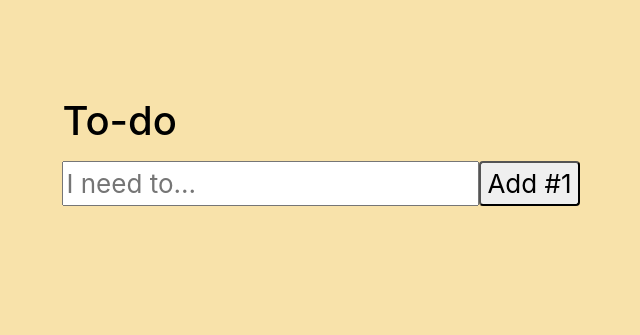
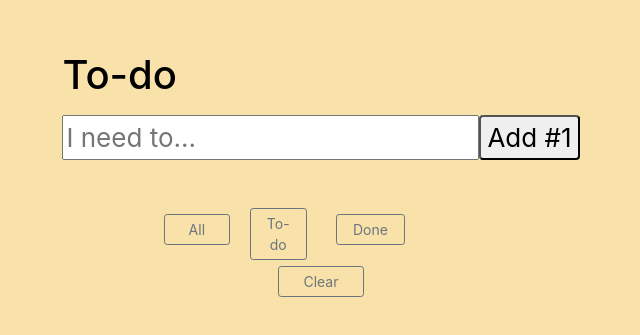
Before and after one commit to hayden-nesbit/to-do-list, a React (Create React App) app: page / in a window 1280 px wide. Shown: the part 225-560 px from the top of the page, without its empty margins (319-959 px from the left). Built offline with nearby package versions, Linux system fonts and the light colour scheme.

Commit message:
clear button working

```diff
--- a/src/ToDoApp.js
+++ b/src/ToDoApp.js
@@ -16,16 +16,17 @@ class ToDoApp extends React.Component {
         this.handleChange = this.handleChange.bind(this);
         this.handleSubmit = this.handleSubmit.bind(this);
         this.changedCheck = this.changedCheck.bind(this);
+        this.setView = this.setView.bind(this);
     }
 
     render() {
         // conditional rendering
         let tmpItems = this.state.items;
-        if(this.state.view === "inprogress"){
+        if (this.state.view === "inprogress") {
             tmpItems = this.state.inprogress;
         }
 
-        if(this.state.view === "done"){
+        if (this.state.view === "done") {
             tmpItems = this.state.done;
         }
         return (
@@ -43,9 +44,40 @@ class ToDoApp extends React.Component {
                         Add #{this.state.items.length + 1}
                     </button>
                 </form>
+                <div>
+                <Views onClick={this.setView}/>
+                <button onClick={this.clearList} className="btn btn-sm btn-outline-secondary px-4">Clear</button>
+                </div>
 
             </div>
         );
+    }
+
+    //connect a function to my buttons that
+        // looks at the id of the button clicked
+        //change the view based on button id
+            //if the id is done, set the view to "done"
+            //if the id is inprogess, set the view to "inprogress"
+            //if the id is all, set the view to "all"
+    //set state with new view on each click
+
+    setView(e) {
+        //console.log(e)
+        e.preventDefault();
+
+        if (e.target.id = "done") {
+            this.state.view = "done"
+        }
+        if (e.target.id = "inprogress") {
+            this.state.view = "inprogress"
+        }
+        if (e.target.id = "all") {
+            this.state.view = "all"
+        }
+
+        this.setState({
+            view: this.state.view
+        })
     }
 
     changedCheck(id, checked) {
@@ -54,13 +86,9 @@ class ToDoApp extends React.Component {
                 item.checked = checked
             }
             return item
-            //Here I have an array that changes the checked value of the clicked item to "checked"
-            //now I need to set the value of my "items" array to a filtered newItemsArr to only show non-checked items
-                //***essentially deleting the item from the view */
         })
 
         this.setState({
-            // I need to filter newItemsArr to filter out any items that have been clicked (i.e. item.checked is true)
             items: newItemsArr,
             done: newItemsArr.filter(item => (item.checked === true)),
             inprogress: newItemsArr.filter(item => (item.checked === false))
@@ -69,12 +97,9 @@ class ToDoApp extends React.Component {
 
     componentDidUpdate() {
         window.localStorage.setItem('items', JSON.stringify(this.state.items))
-        // window.localStorage.setItem('done', JSON.stringify(this.state.done))
-        // window.localStorage.setItem('all', JSON.stringify(this.state.all))
     }
 
 
-    //this still has problems
     componentDidMount() {
         if (window.localStorage.items) {
             let items = JSON.parse(window.localStorage.items)
@@ -107,28 +132,14 @@ class ToDoApp extends React.Component {
             items: newArr,
             text: '',
         });
-
-        // window.localStorage.setItem('items', JSON.stringify(newArr))
-        // window.localStorage.setItem('done', JSON.stringify([]))
-        // window.localStorage.setItem('all', JSON.stringify([]))
-
-
-
-        //Need to add new empty array (2??) to local storage
-            // 1. items array
-            // 2. done array
-            // 3. all array
-        //split items array on map when checked value is changed to "true"
-            //update LS
-        //delete that item out of "to-do" array
-        //add/push deleted item to "done" array
-            //update state and LS
-        //have "all" array store all entries
     }
 
     clearList(e) {
         e.preventDefault();
-        window.localStorage.clear();
+        window.localStorage.clear()
+    //     this.setState({
+
+    //    })
     }
 }
 
@@ -147,7 +158,6 @@ class TodoItem extends React.Component {
         this.props.changeItem(this.props.id, this.state.checked)
     }
 
-
     render() {
         return (
             <li>
@@ -157,7 +167,6 @@ class TodoItem extends React.Component {
         )
     }
 }
-
 
 class TodoList extends React.Component {
     constructor(props) {
@@ -169,7 +178,6 @@ class TodoList extends React.Component {
     }
 
     render() {
-        // conditional rendering
         let tmpItems = this.props.items;
         return (
             <form>
--- a/src/buttons.js
+++ b/src/buttons.js
@@ -12,28 +12,28 @@ class Views extends React.Component {
                     <div className="col-6 offset-2">
                         <div className="row">
                         <div className="col-sm-4">
-                            <button onClick={this.props.updateView} className="btn btn-sm btn-outline-secondary px-4">
+                            <button id="all" className="btn btn-sm btn-outline-secondary px-4">
                                     All
                             </button>
                         </div>
                         <div className="col-sm-4">
-                            <button className="btn btn-sm btn-outline-secondary px-3">
+                            <button id="inprogress" className="btn btn-sm btn-outline-secondary px-3">
                                     To-do
                             </button>
                         </div>
                         <div className="col-sm-4">
-                            <button className="btn btn-sm btn-outline-secondary px-3">
+                            <button id="done" className="btn btn-sm btn-outline-secondary px-3">
                                     Done
                             </button>
                         </div>
                         </div>
-                        <div className="row">
+                        {/* <div className="row">
                             <div className="col-12">
-                            <button onClick={this.clearList} className="btn btn-sm btn-outline-secondary px-3">
+                            <button id="clear" className="btn btn-sm btn-outline-secondary px-3">
                                     Clear
                             </button>
                             </div>
-                        </div>
+                        </div> */}
                     </div>
 
                 </div>
```
